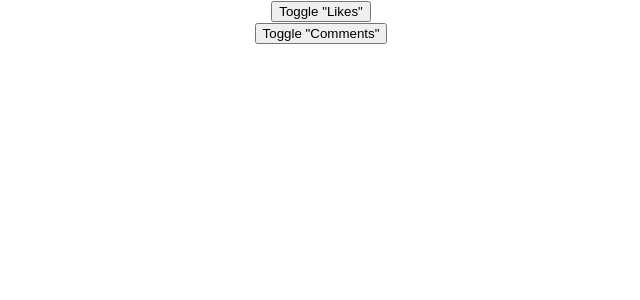
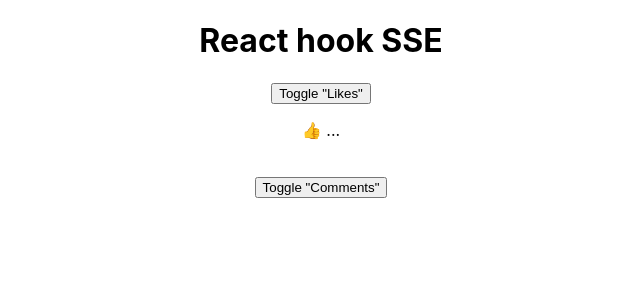
Before and after one commit to samouss/react-hooks-sse, a React (Create React App) app in the folder example/: page / in a window 1280 px wide. Shown: the top 300 px of the page, without its empty margins (319-959 px from the left). Built offline with nearby package versions, Linux system fonts and the light colour scheme; no server answers.

Commit message:
refactor(example): use regular component

```diff
--- a/example/src/App.js
+++ b/example/src/App.js
@@ -1,38 +1,30 @@
 import React, { useState } from 'react';
 import { SSEProvider } from './lib';
-import createSSEComponent from './createSSEComponent';
+import Subscription from './Subscription';
 import './App.css';
 
-const Likes = createSSEComponent({
-  event: 'likes',
-  label: 'Likes',
-  emoji: '👍',
-});
-
-const Comments = createSSEComponent({
-  event: 'comments',
-  label: 'Comments',
-  emoji: '💬',
-});
-
 const App = () => {
-  const [showLikes, setShowLikes] = useState(false);
+  const [showLikes, setShowLikes] = useState(true);
   const [showComments, setShowComments] = useState(false);
 
   return (
     <div className="App">
+      <h1>React hook SSE</h1>
       <SSEProvider endpoint="http://localhost:8080/sse">
         <div>
           <button onClick={() => setShowLikes(previous => !previous)}>
             Toggle "Likes"
           </button>
-          {showLikes && <Likes />}
+          {showLikes && <Subscription event="likes" label="Likes" emoji="👍" />}
         </div>
+        <br />
         <div>
           <button onClick={() => setShowComments(previous => !previous)}>
             Toggle "Comments"
           </button>
-          {showComments && <Comments />}
+          {showComments && (
+            <Subscription event="comments" label="Comments" emoji="💬" />
+          )}
         </div>
       </SSEProvider>
     </div>
--- a/example/src/createSSEComponent.js
+++ b/example/src/Subscription.js
@@ -1,7 +1,8 @@
 import React from 'react';
+// import PropTypes from 'prop-types';
 import { useSSESubscription } from './lib';
 
-const createSSEComponent = ({ event, label, emoji }) => () => {
+const Subscription = ({ event, label, emoji }) => {
   const last = useSSESubscription(event);
 
   return (
@@ -14,4 +15,4 @@
   );
 };
 
-export default createSSEComponent;
+export default Subscription;
```
